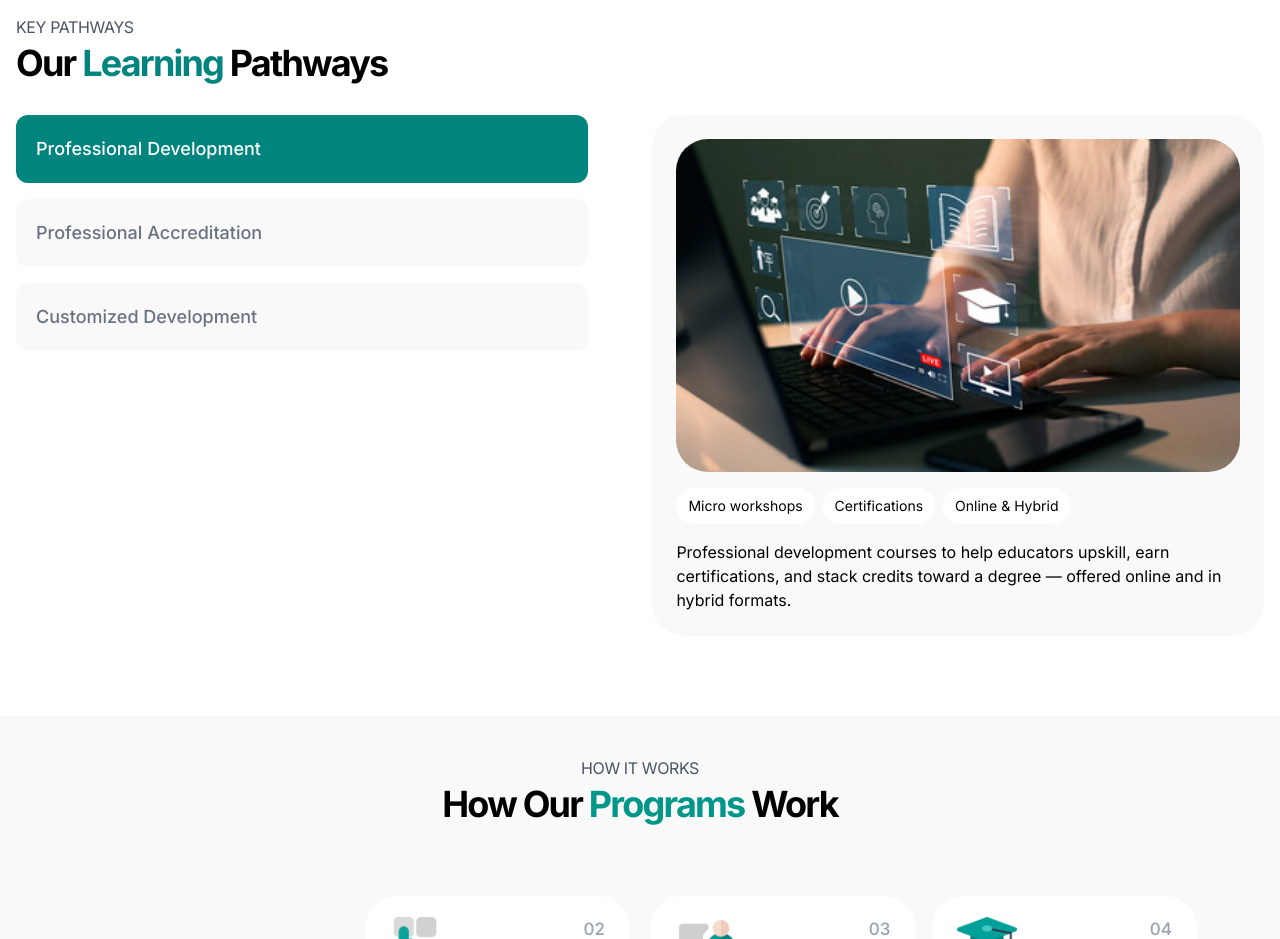
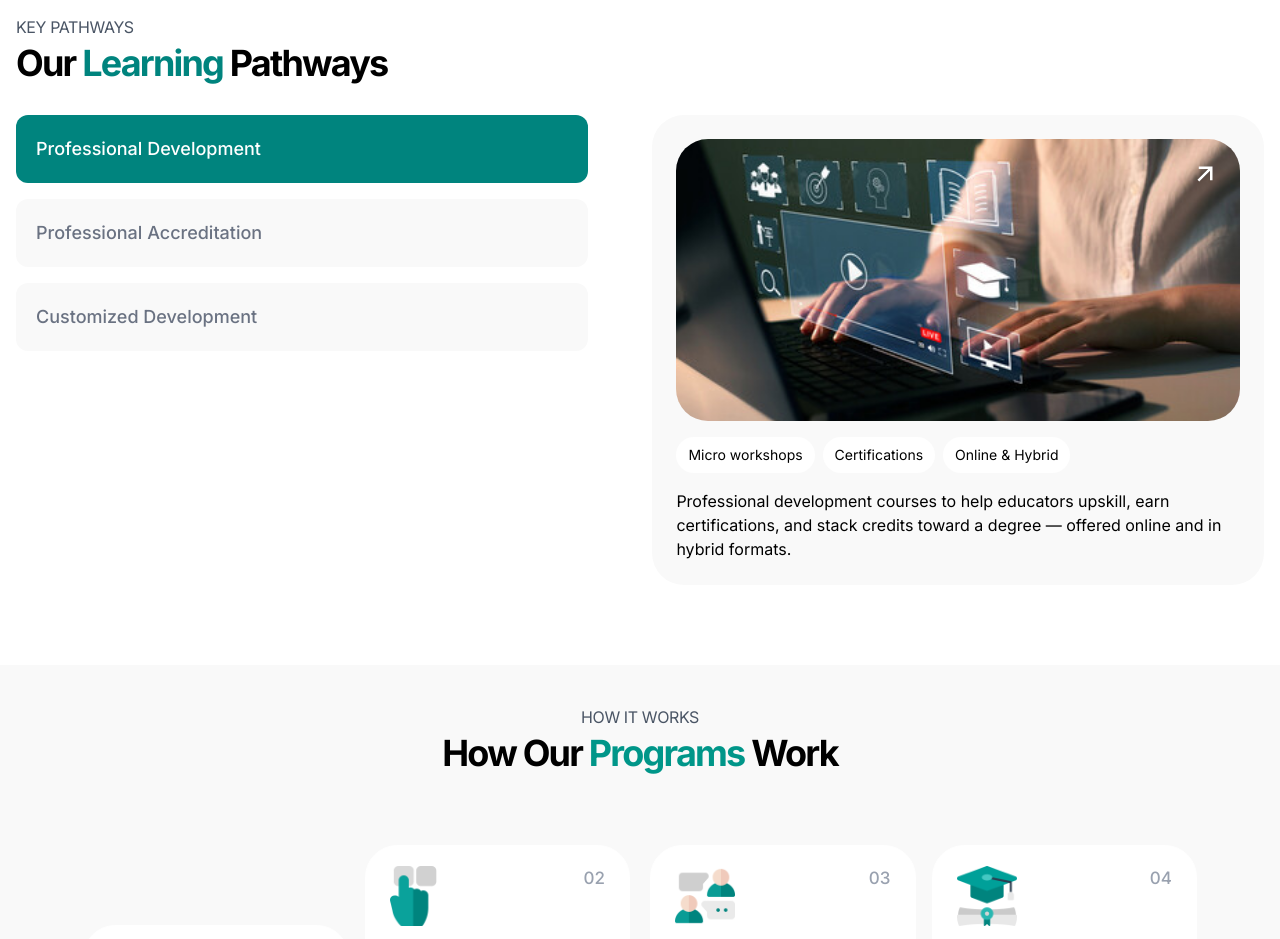
Before and after one commit to Mubashir1920/core-edu, a Next.js app: page / in a window 1280 px wide. Shown: the part 1340-2279 px from the top of the page. Built offline with nearby package versions, Linux system fonts and the light colour scheme.

Commit message:
Links Added

```diff
--- a/app/components/LearningPathways.jsx
+++ b/app/components/LearningPathways.jsx
@@ -1,6 +1,8 @@
 'use client'
 import { useState } from "react";
+import Link from "next/link";
 import { motion, AnimatePresence } from "motion/react";
+import { RiArrowRightUpLine } from "react-icons/ri";
 import Image from "next/image";
 
 import Image1 from "@/public/assets/learning-pathways-1.png";
@@ -69,14 +71,17 @@ export default function LearningPathways() {
                             transition={{ duration: 0.3 }}
                             className="bg-lightgray rounded-4xl p-4 md:p-6 "
                         >
-                            <div className="overflow-hidden rounded-4xl mb-4">
+                            <div className="overflow-hidden aspect-4/2 relative rounded-4xl mb-4">
+                                <Link href='/pathways' >
                                     <Image
                                         src={tabs[activeTab].image}
                                         alt={tabs[activeTab].title}
                                         width={800}
                                         height={400}
-                                    className="w-full h-auto object-cover"
+                                        className="w-full h-full  object-cover"
                                     />
+                                    <RiArrowRightUpLine size={30} className="absolute text-white top-5 right-5" />
+                                </Link>
                             </div>
 
                             <div className="flex flex-wrap gap-2 mb-4">
```
Lines whose indentation alone changed are shown as unchanged.
